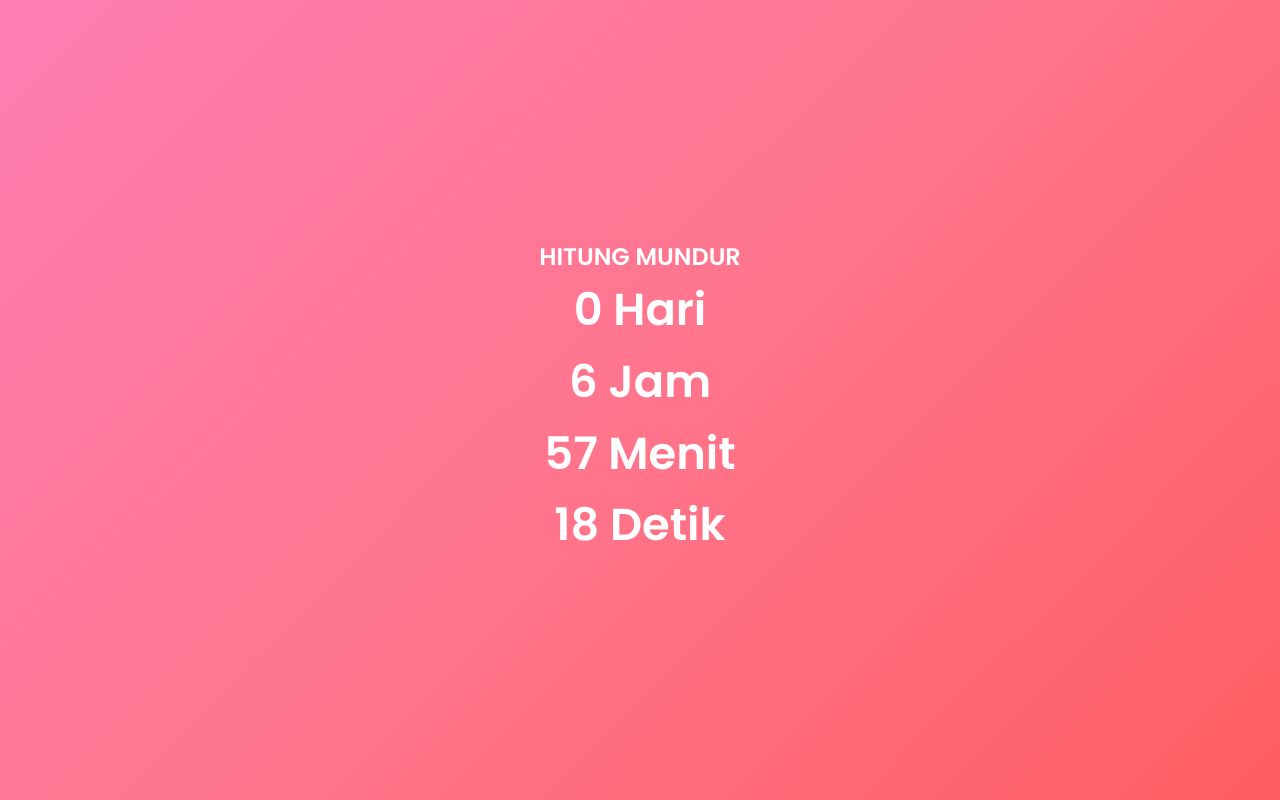
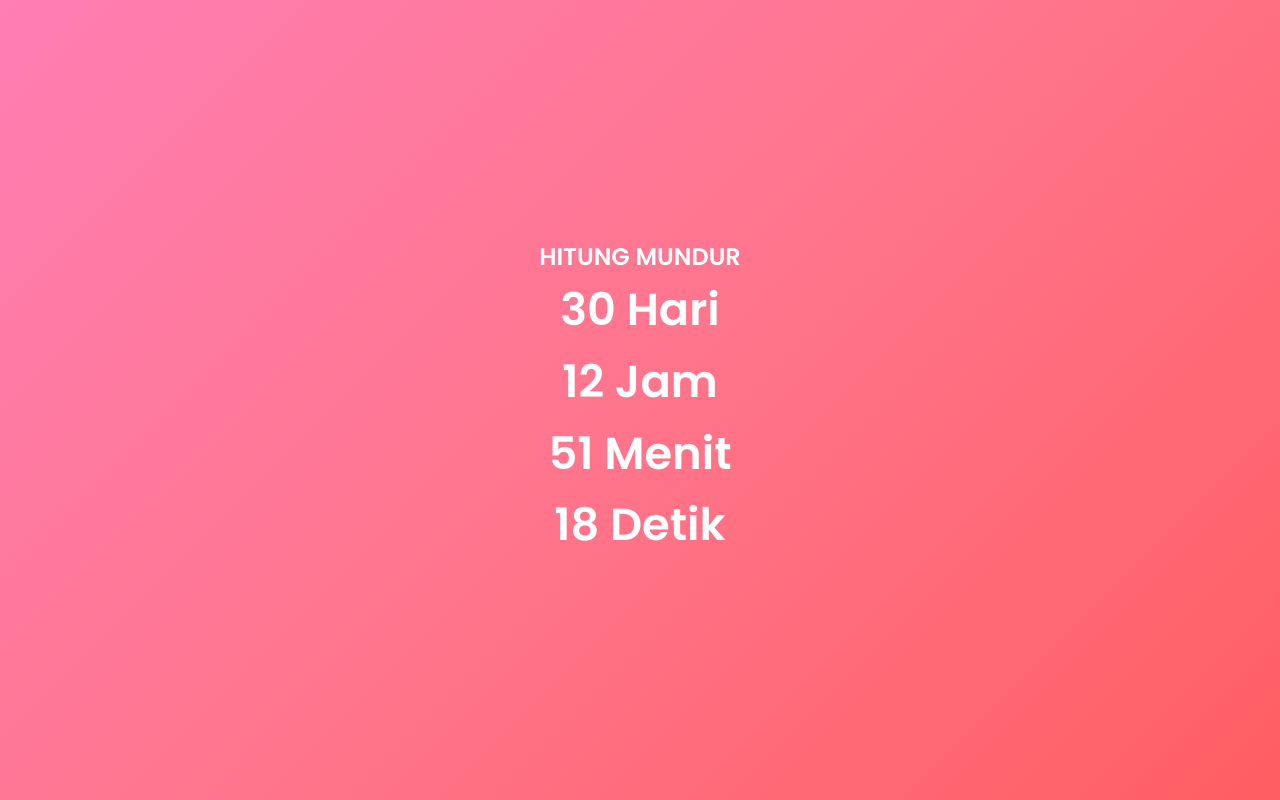
Before and after one commit to Rezastein/tebak, a plain HTML site: page index.html in a window 1280 px wide. Drawn offline with Linux system fonts and the light colour scheme.

Commit message:
Update index.html

```diff
--- a/index.html
+++ b/index.html
@@ -346,7 +346,7 @@
       /* 27 Juni 2026 00:00:00 WIB */
       /* ================================= */
 
-      const targetDate = new Date(2026, 5, 26, 18, 06, 0);
+      const targetDate = new Date(2026, 6, 27, 0, 0, 0);
 
       const countdown = document.getElementById("countdown");
       const countdownPage = document.getElementById("countdownPage");
```
